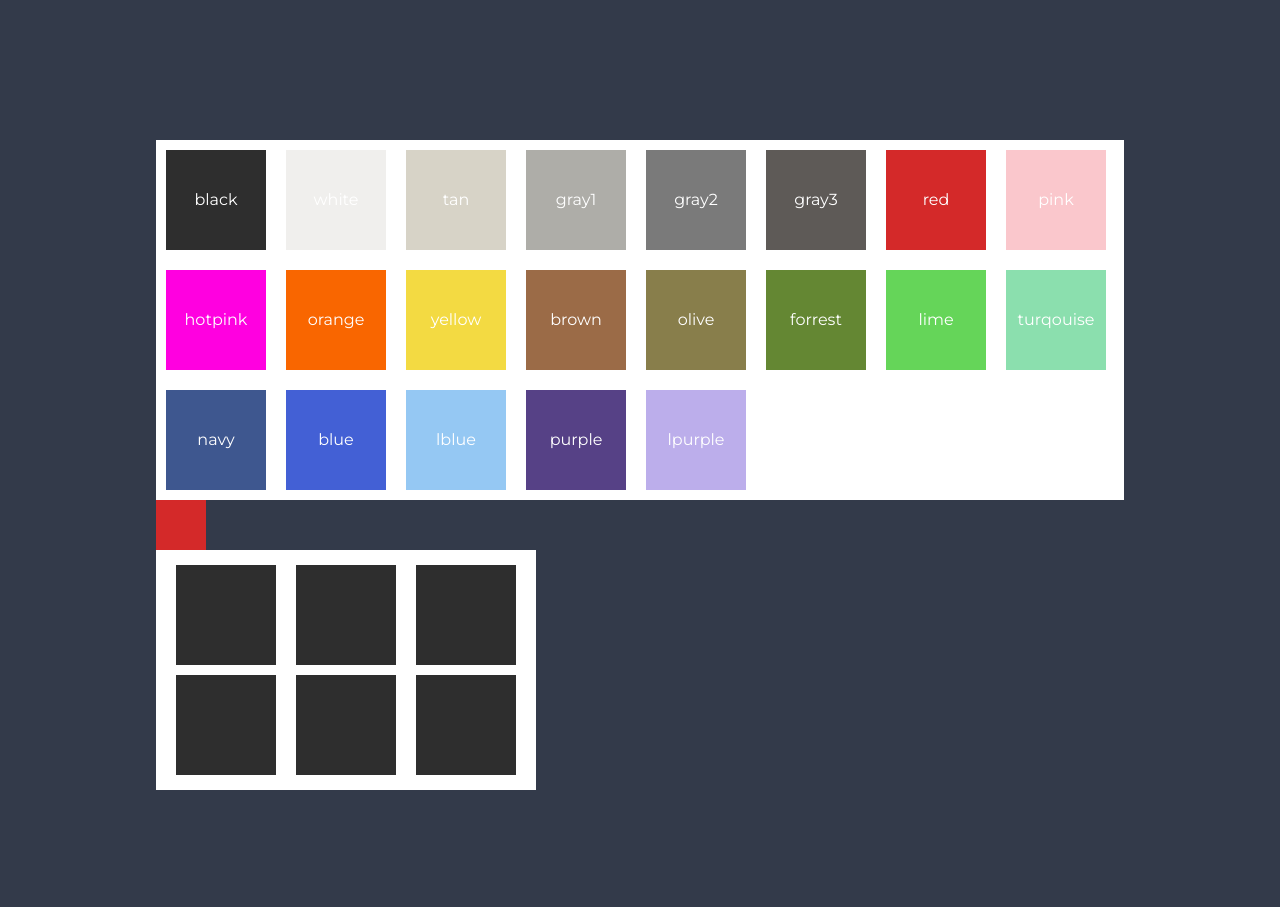
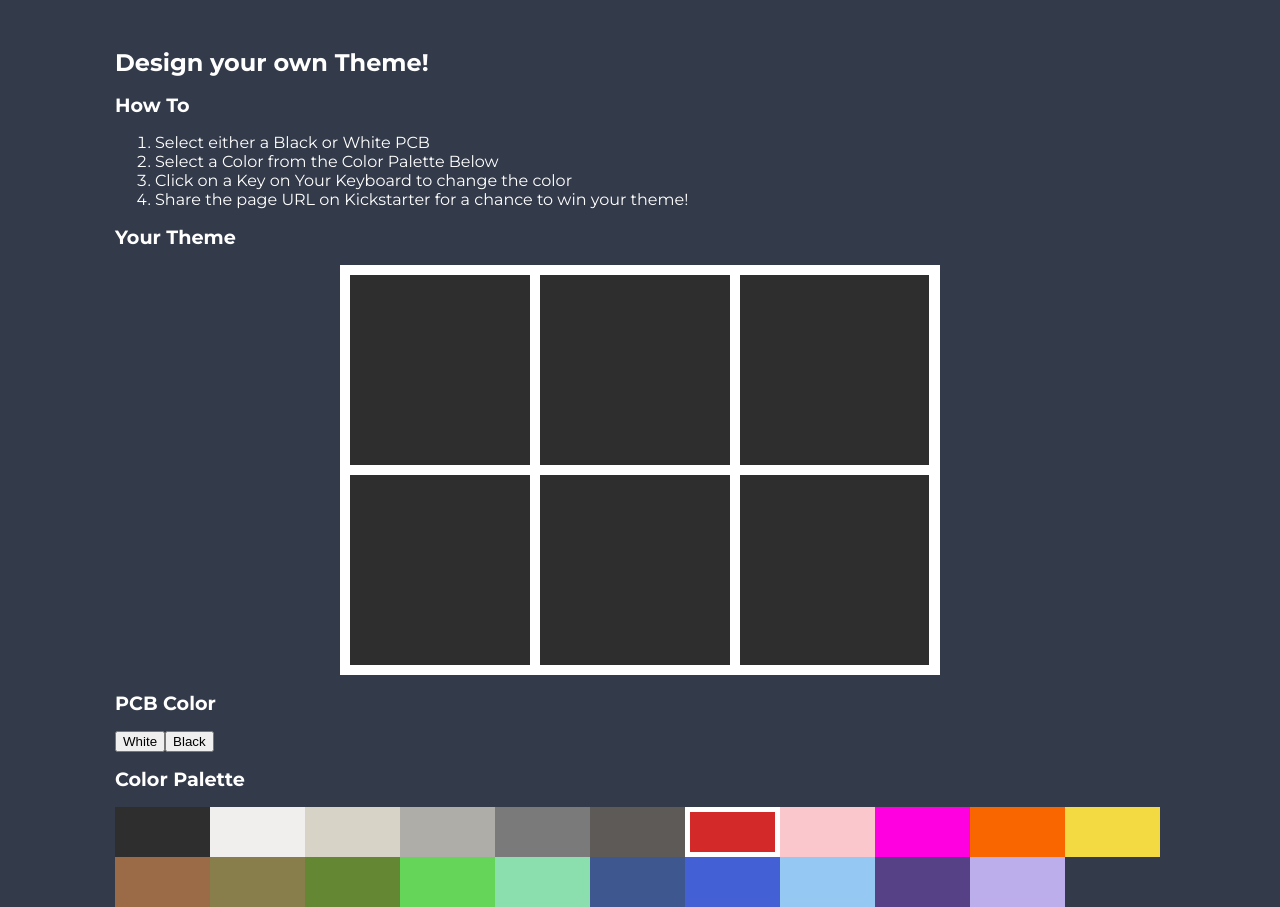
Before and after one commit to TravisBumgarner/Project-Graveyard, a React app: page / in a window 1280 px wide. Before the commit the page ends 868 px from the top, so only its background shows below. Built offline with nearby package versions, Linux system fonts and the light colour scheme; a web font is replaced by a local one.

Commit message:
looking legit, time to take care of url params

```diff
--- a/public/index.html
+++ b/public/index.html
@@ -22,142 +22,12 @@
     <meta property="og:image" content="/og.png">
     <meta property="og:description"
         content="Come learn about 3D CAD, code, and circuits. No previous experience required!" />
-    <style>
-        html,
-        body,
-        div,
-        span,
-        applet,
-        object,
-        iframe,
-        h1,
-        h2,
-        h3,
-        h4,
-        h5,
-        h6,
-        p,
-        blockquote,
-        pre,
-        a,
-        abbr,
-        acronym,
-        address,
-        big,
-        cite,
-        code,
-        del,
-        dfn,
-        em,
-        img,
-        ins,
-        kbd,
-        q,
-        s,
-        samp,
-        small,
-        strike,
-        strong,
-        sub,
-        sup,
-        tt,
-        var,
-        b,
-        u,
-        i,
-        center,
-        dl,
-        dt,
-        dd,
-        ol,
-        ul,
-        li,
-        fieldset,
-        form,
-        label,
-        legend,
-        table,
-        caption,
-        tbody,
-        tfoot,
-        thead,
-        tr,
-        th,
-        td,
-        article,
-        aside,
-        canvas,
-        details,
-        embed,
-        figure,
-        figcaption,
-        footer,
-        header,
-        hgroup,
-        menu,
-        nav,
-        output,
-        ruby,
-        section,
-        summary,
-        time,
-        mark,
-        audio,
-        video {
-            margin: 0;
-            padding: 0;
-            border: 0;
-            font-size: 100%;
-            font: inherit;
-            vertical-align: baseline;
-        }
-
-        /* HTML5 display-role reset for older browsers */
-        article,
-        aside,
-        details,
-        figcaption,
-        figure,
-        footer,
-        header,
-        hgroup,
-        menu,
-        nav,
-        section {
-            display: block;
-        }
-
-        body {
-            line-height: 1;
-        }
-
-        ol,
-        ul {
-            list-style: none;
-        }
-
-        blockquote,
-        q {
-            quotes: none;
-        }
-
-        blockquote:before,
-        blockquote:after,
-        q:before,
-        q:after {
-            content: '';
-            content: none;
-        }
-
-        table {
-            border-collapse: collapse;
-            border-spacing: 0;
-        }
-    </style>
-<link rel="shortcut icon" href="/favicon.png"></head>
+    <link rel="shortcut icon" href="/favicon.png">
+</head>
 
 <body>
     <div id="root"></div>
-<script type="text/javascript" src="/app-2fa339821e7a6e47710a.bundle.js"></script></body>
+    <script type="text/javascript" src="/app-2fa339821e7a6e47710a.bundle.js"></script>
+</body>
 
 </html>
--- a/src/App/App.tsx
+++ b/src/App/App.tsx
@@ -6,15 +6,12 @@ import { GlobalStyle, media } from "Theme"
 import KeyCaps from "./KeyCaps"
 
 const AppWrapper = styled.div`
-  max-width: 1000px;
-  margin: 140px auto 30px;
+  height: 100vh;
+  display flex;
+  justify-content: center;
   box-sizing: border-box;
-  box-sizing: border-box;
-  padding: 0 1em 0;
-
-  ${media.tablet} {
-    margin-top: 150px;
-  }
+  padding: 2em;
+  margin: 0px auto;
 `
 
 const App = () => {
--- a/src/App/KeyCaps.tsx
+++ b/src/App/KeyCaps.tsx
@@ -23,71 +23,77 @@ const COLORS = {
     lblue: "#95c8f3",
     purple: "#564186",
     lpurple: "#bcaeeb",
-
 }
 
-const KEYBOARD_WIDTH = '300px'
+const KEY_SPACING = '10px;'
 
 const Key = styled.div`
     background-color: ${({ color }) => color};
-    width: calc(${KEYBOARD_WIDTH} / 3);
-    height: calc(${KEYBOARD_WIDTH} / 3);
+    margin-right: ${KEY_SPACING};
+    margin-bottom: ${KEY_SPACING};
+    box-sizing: border-box;
+
+    :nth-child(-n+3){
+        margin-top: ${KEY_SPACING};
+    }
+
+    :nth-child(3n + 1){
+        margin-left: ${KEY_SPACING};
+    }
+
+    &:before {
+        content: "";
+        padding-bottom: 100%;
+        display: block;
+    }
+`
+
+const Keyboard = styled.div`
+    background-color: ${({ isWhitePCB }) => isWhitePCB ? 'white' : 'black'};
+    width: 100%;
+    margin: 0 auto;
+    max-width: 600px;
+    display: grid;
+    grid-template-columns: repeat(3, 33.3%);
+`
+
+const ColorSwatches = styled.div`
+    display: flex;
+    flex-wrap: wrap;
+`
+
+const Swatch = styled.div`
+    flex-basis: ${95 / (Object.keys(COLORS).length / 2)}%; // There be magic numbers here.
+    background-color: ${({ color }) => color};
+    width: 50px;
+    height: 50px;
     display: flex;
     align-items: center;
     justify-content: center;
     box-sizing: border-box;
-    margin: 5px 0;
-`
-
-const Keyboard = styled.div`
-    width: calc(${KEYBOARD_WIDTH} + 60px);
-    background-color: white;
-    padding: 10px;
-    display:flex;
-    flex-wrap: wrap;
-    font-size: 50px;
-    color: white;
-    div {
-        margin-left: 10px;
-        margin-right: 10px;
-    }
-`
-
-const KeyCapGrid = styled.div`
-    background-color: white;
-    display: flex;
-    flex-wrap: wrap;
-
-    div {
-        margin: 10px;
-    }
+    ${({ hasBorder }) => hasBorder ? 'border: 5px solid white;' : ''}
 `
 
 const KeyCaps = () => {
+    const [isWhitePCB, setIsWhitePCB] = React.useState(true)
     const [selectedColor, setSelectedColor] = React.useState('red')
     const [keys, setKeys] = React.useState(new Array(6).fill('black'))
 
     return (
         <div>
-            <KeyCapGrid>
-                {
-                    Object
-                        .keys(COLORS)
-                        .map(color => {
-                            return <Key
-                                color={COLORS[color]}
-                                onClick={() => setSelectedColor(color)}
-                            >{color}
-                            </Key>
-                        })
-                }
-            </KeyCapGrid>
+            <h1>Design your own Theme!</h1>
+            <h2>How To</h2>
+            <ol>
+                <li>Select either a Black or White PCB</li>
+                <li>Select a Color from the Color Palette Below</li>
+                <li>Click on a Key on Your Keyboard to change the color</li>
+                <li>Share the page URL on Kickstarter for a chance to win your theme!</li>
 
-            <div style={{
-                backgroundColor: COLORS[selectedColor], width: '50px', height: '50px'
-            }} />
-
-            <Keyboard>
+            </ol>
+            <h2>Your Theme</h2>
+            <Keyboard
+                isWhitePCB={isWhitePCB}
+            >
                 {keys.map((key, index) => {
                     return <Key
                         key={index}
@@ -101,30 +107,27 @@ const KeyCaps = () => {
                 })}
             </Keyboard>
 
+            <h2>PCB Color</h2>
+            <button onClick={() => setIsWhitePCB(true)}>White</button>
+            <button onClick={() => setIsWhitePCB(false)}>Black</button>
+            <h2>Color Palette</h2>
+            <ColorSwatches>
+                {
+                    Object
+                        .keys(COLORS)
+                        .map(color => {
+                            return <Swatch
+                                hasBorder={color === selectedColor}
+                                color={COLORS[color]}
+                                onClick={() => setSelectedColor(color)}
+                            />
+                        })
+                }
+            </ColorSwatches>
+
+
         </div >
     )
-    // const Keyboards = keyboards.map(({ title, keys, text, images }) => {
-    //     return <>
-    //         <H2>{title}</H2>
-    // <Keyboard>
-    //     {keys.map((key, index) => <Key color={COLORS[key]}>{text ? text[index] : ''}{images ? <img src={images[index]} /> : ''}</Key>)}
-    // </Keyboard>
-    //     </>
-    // })
-
-    // return (
-    //     <KeyCapWrapper>
-    //         <SectionWrapper>
-    //             <H2>Key Cap Colors</H2>
-    //             <SectionContent>
-    // < KeyCapGrid >
-    // { Object.keys(COLORS).map(color => <Key color={COLORS[color]}>{color}</Key>) }
-    //             </KeyCapGrid >
-    //             </SectionContent>
-    //             {Keyboards}
-    //         </SectionWrapper>
-    //     </KeyCapWrapper >
-    // )
 }
 
 export default KeyCaps
--- a/src/theme.ts
+++ b/src/theme.ts
@@ -13,25 +13,23 @@ const media = {
 }
 
 const GlobalStyle = createGlobalStyle`
+    body {
+        margin: 0;
+    }
     html {
         color: ${PRIMARY_COLOR};
         font-family: 'Montserrat', sans-serif;
         background-color: ${SECONDARY_COLOR};
         font-size: 16px;
-
-        padding-bottom: 3em;
-        a {
-            color: white;
-            &: hover {
-                color: ${ TERTIARY_COLOR};
-            }
-        }
     }
-    li, p {
-        line-height: 1.5;
+    h1 {
+        font-size: 1.5em;
     }
-    strong {
-        font-weight: 700;
+    h2 {
+        font-size: 1.2em;
+    }
+    h3 {
+        font-size: 1em;
     }
 `
 
```
Also changed, not shown: src/index.template.ejs.
